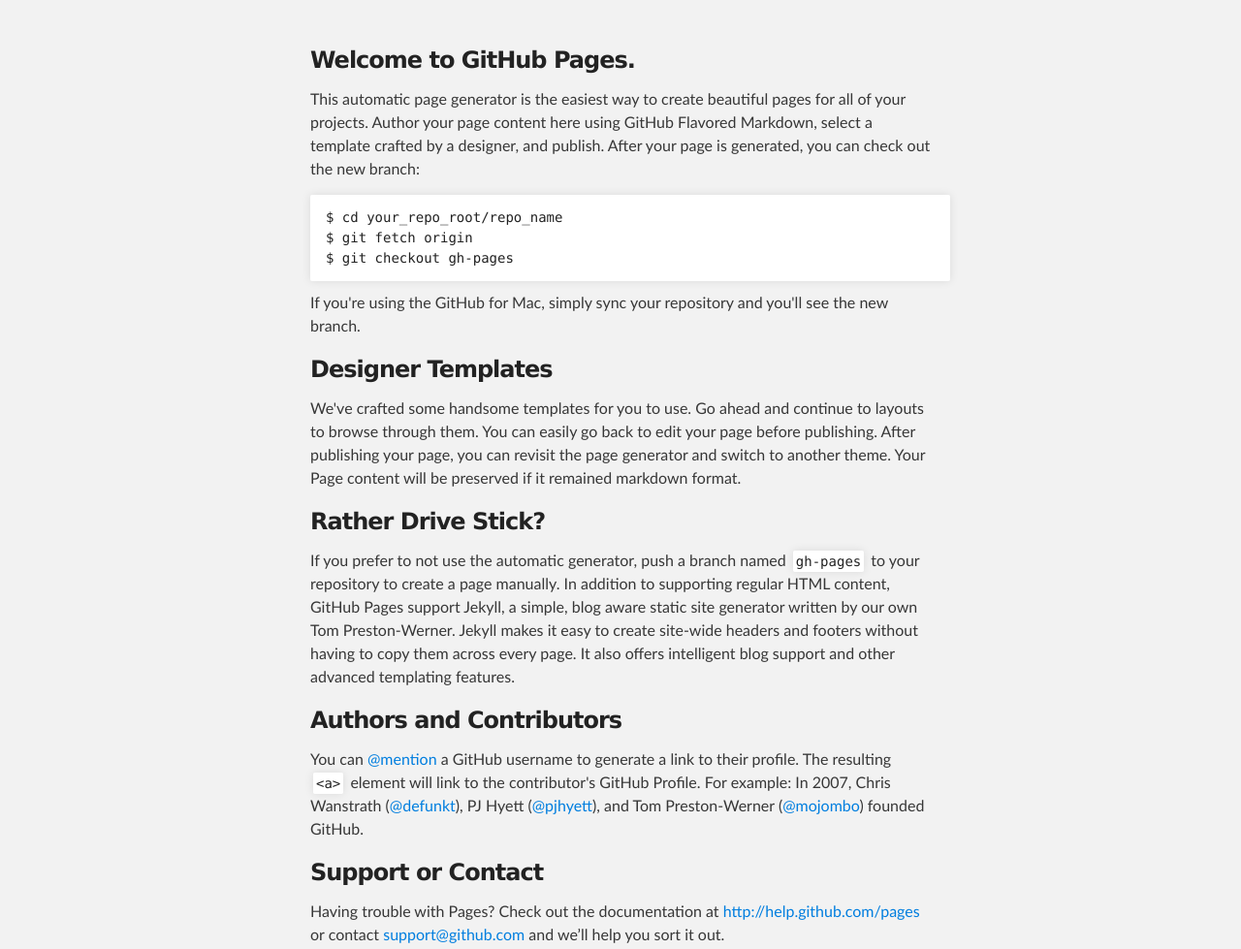
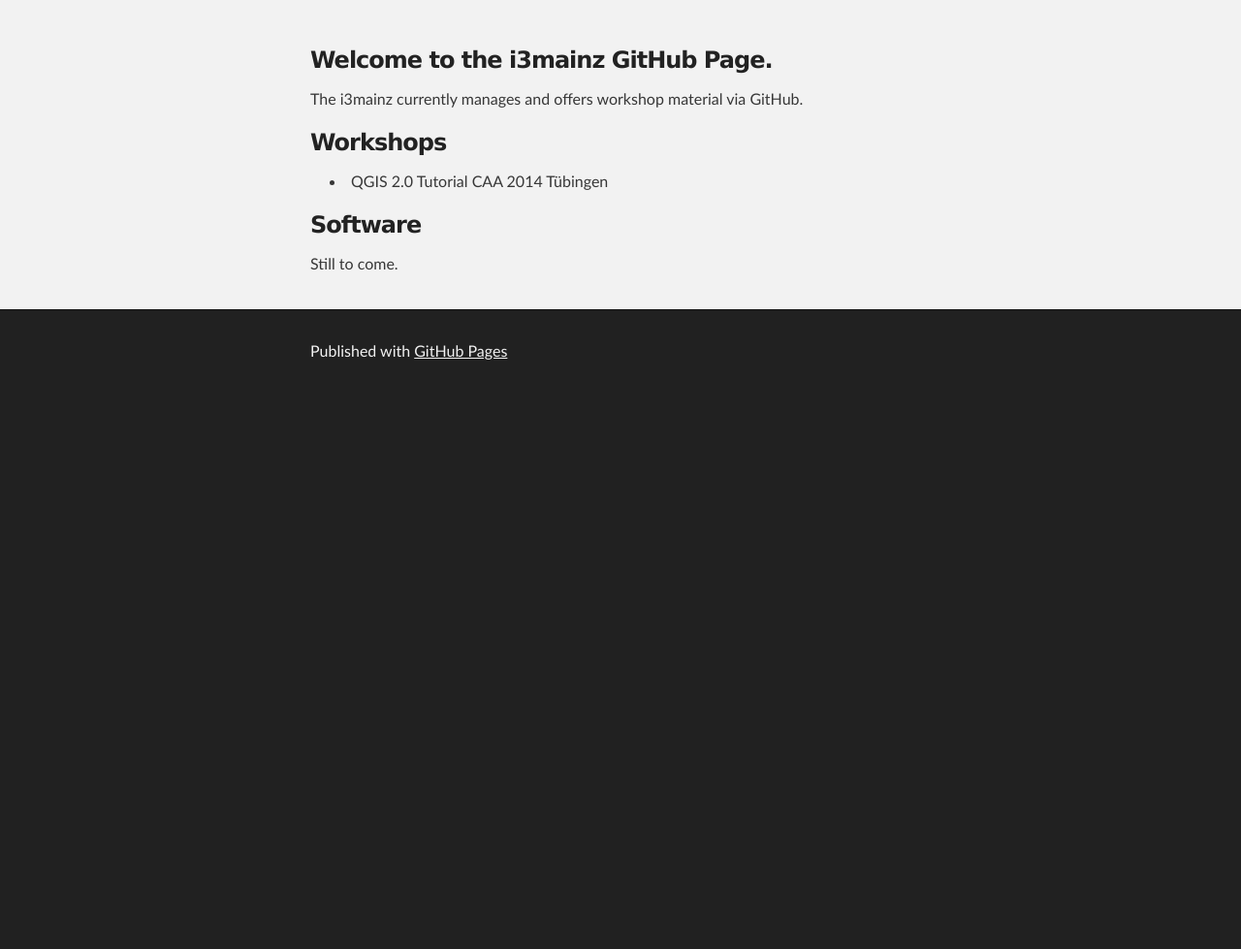
Before and after one commit to i3mainz/i3mainz.github.io, a plain HTML site: page index.html in a window 1280 px wide. Shown: the part 180-1159 px from the top of the page at 97% size. After the commit the page ends 800 px from the top, so only its background shows below. Drawn offline with Linux system fonts and the light colour scheme.

Commit message:
Replace master branch with page content via GitHub

```diff
--- a/index.html
+++ b/index.html
@@ -28,36 +28,19 @@
     <div id="main_content_wrap" class="outer">
       <section id="main_content" class="inner">
         <h3>
-<a name="welcome-to-github-pages" class="anchor" href="#welcome-to-github-pages"><span class="octicon octicon-link"></span></a>Welcome to GitHub Pages.</h3>
+<a name="welcome-to-the-i3mainz-github-page" class="anchor" href="#welcome-to-the-i3mainz-github-page"><span class="octicon octicon-link"></span></a>Welcome to the i3mainz GitHub Page.</h3>
 
-<p>This automatic page generator is the easiest way to create beautiful pages for all of your projects. Author your page content here using GitHub Flavored Markdown, select a template crafted by a designer, and publish. After your page is generated, you can check out the new branch:</p>
-
-<pre><code>$ cd your_repo_root/repo_name
-$ git fetch origin
-$ git checkout gh-pages
-</code></pre>
-
-<p>If you're using the GitHub for Mac, simply sync your repository and you'll see the new branch.</p>
+<p>The i3mainz currently manages and offers workshop material via GitHub.</p>
 
 <h3>
-<a name="designer-templates" class="anchor" href="#designer-templates"><span class="octicon octicon-link"></span></a>Designer Templates</h3>
+<a name="workshops" class="anchor" href="#workshops"><span class="octicon octicon-link"></span></a>Workshops</h3>
 
-<p>We've crafted some handsome templates for you to use. Go ahead and continue to layouts to browse through them. You can easily go back to edit your page before publishing. After publishing your page, you can revisit the page generator and switch to another theme. Your Page content will be preserved if it remained markdown format.</p>
+<ul>
+<li>QGIS 2.0 Tutorial CAA 2014 Tübingen</li>
+</ul><h3>
+<a name="software" class="anchor" href="#software"><span class="octicon octicon-link"></span></a>Software</h3>
 
-<h3>
-<a name="rather-drive-stick" class="anchor" href="#rather-drive-stick"><span class="octicon octicon-link"></span></a>Rather Drive Stick?</h3>
-
-<p>If you prefer to not use the automatic generator, push a branch named <code>gh-pages</code> to your repository to create a page manually. In addition to supporting regular HTML content, GitHub Pages support Jekyll, a simple, blog aware static site generator written by our own Tom Preston-Werner. Jekyll makes it easy to create site-wide headers and footers without having to copy them across every page. It also offers intelligent blog support and other advanced templating features.</p>
-
-<h3>
-<a name="authors-and-contributors" class="anchor" href="#authors-and-contributors"><span class="octicon octicon-link"></span></a>Authors and Contributors</h3>
-
-<p>You can <a href="https://github.com/blog/821" class="user-mention">@mention</a> a GitHub username to generate a link to their profile. The resulting <code>&lt;a&gt;</code> element will link to the contributor's GitHub Profile. For example: In 2007, Chris Wanstrath (<a href="https://github.com/defunkt" class="user-mention">@defunkt</a>), PJ Hyett (<a href="https://github.com/pjhyett" class="user-mention">@pjhyett</a>), and Tom Preston-Werner (<a href="https://github.com/mojombo" class="user-mention">@mojombo</a>) founded GitHub.</p>
-
-<h3>
-<a name="support-or-contact" class="anchor" href="#support-or-contact"><span class="octicon octicon-link"></span></a>Support or Contact</h3>
-
-<p>Having trouble with Pages? Check out the documentation at <a href="http://help.github.com/pages">http://help.github.com/pages</a> or contact <a href="mailto:support@github.com">support@github.com</a> and we’ll help you sort it out.</p>
+<p>Still to come.</p>
       </section>
     </div>
 
```
Also changed, not shown: params.json (+1 -1 lines).
